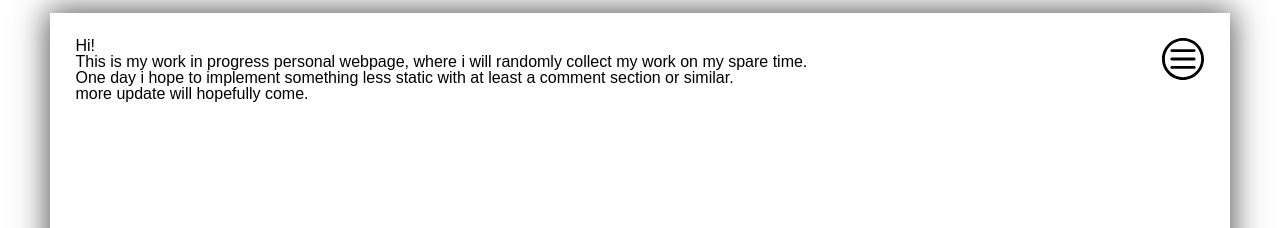
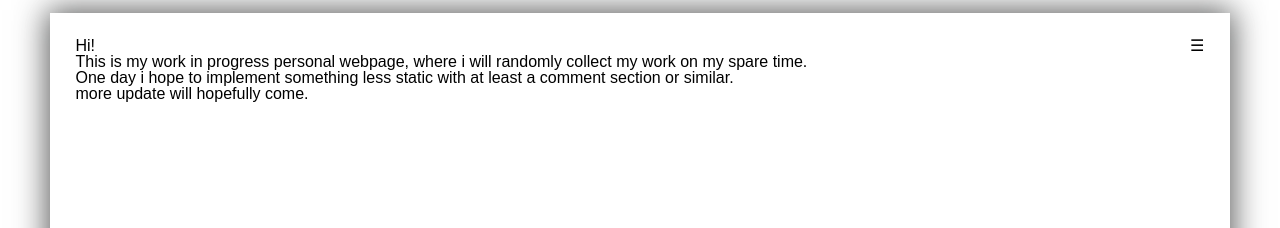
Before and after one commit to MauroMombelli/mauromombelli.github.io, a Jekyll site: the page built from index.md, in a window 1280 px wide. Shown: the top 228 px of the page. Built offline with Jekyll 4.4.1, drawn with Linux system fonts in a browser that asks for light colours.

Commit message:
from img to UTF symbol

```diff
--- a/_layouts/default.html
+++ b/_layouts/default.html
@@ -5,8 +5,8 @@
 	<input type="checkbox" id="showMenuButton" />
 
 	<label class="btn" for="showMenuButton">
-		<img src="/images/icon_menu-circle_alt2.svg" id="btnMenu" width="42" height="42" />
-
+		<!--<img src="/images/icon_menu-circle_alt2.svg" id="btnMenu" width="42" height="42" />-->
+		&#9776;
 		<div id='hiddenMenu'>
 			<div style='display:table'>
 				{% include postList.html %}
```
